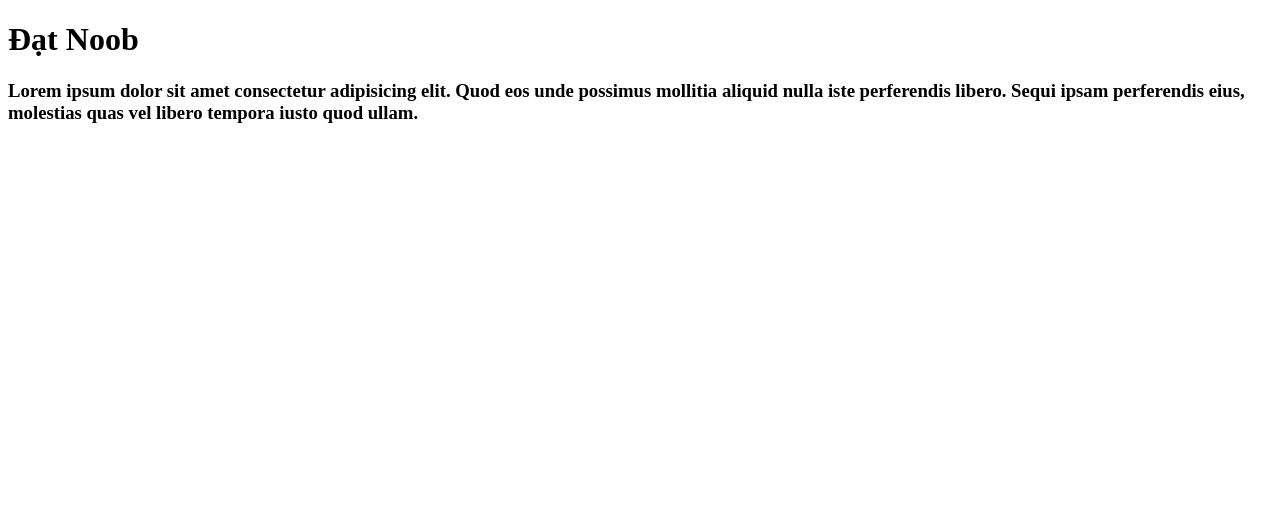
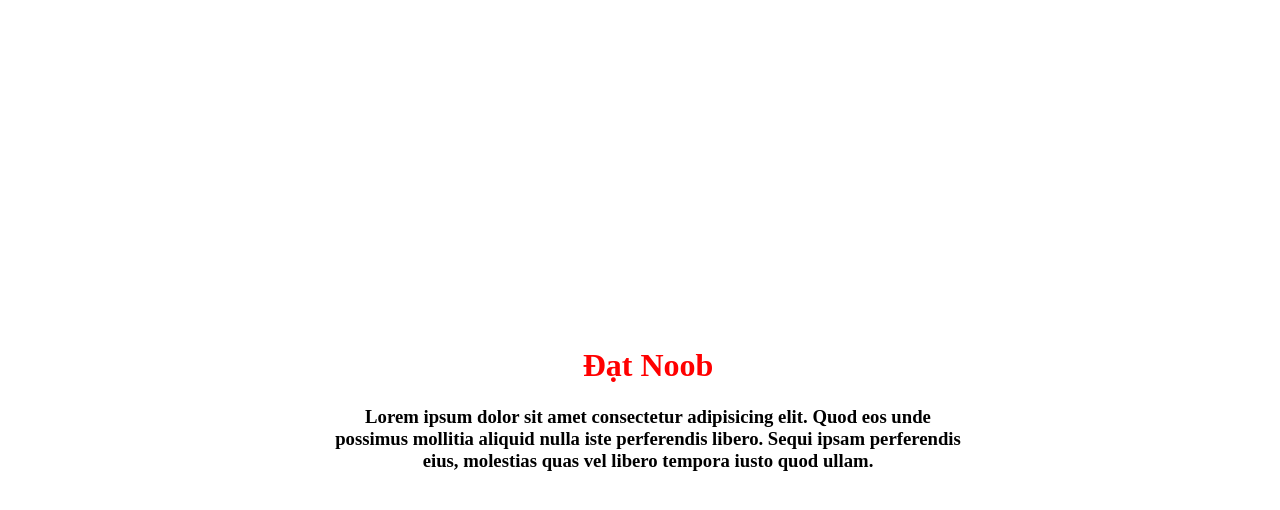
Before and after one commit to haydt21/fisrt-page, a plain HTML site: page index.html in a window 1280 px wide. Drawn offline with Linux system fonts and the light colour scheme.

Commit message:
Update index.html

```diff
--- a/index.html
+++ b/index.html
@@ -6,8 +6,11 @@
     <meta name="viewport" content="width=device-width, initial-scale=1.0">
     <title>First Page</title>
 </head>
-<body>
-    <h1>Đạt Noob</h1>
-    <h3>Lorem ipsum dolor sit amet consectetur adipisicing elit. Quod eos unde possimus mollitia aliquid nulla iste perferendis libero. Sequi ipsam perferendis eius, molestias quas vel libero tempora iusto quod ullam.</h3>
+<body style="width: 100%; text-align: center; display: flex; height: 100vh; justify-content: center; align-items: center;">
+    <div style="width: 50%;">
+        <h1 style="color: red;">Đạt Noob</h1>
+        <h3>Lorem ipsum dolor sit amet consectetur adipisicing elit. Quod eos unde possimus mollitia aliquid nulla iste perferendis libero. Sequi ipsam perferendis eius, molestias quas vel libero tempora iusto quod ullam.</h3>
+    </div>
+
 </body>
 </html>
```
